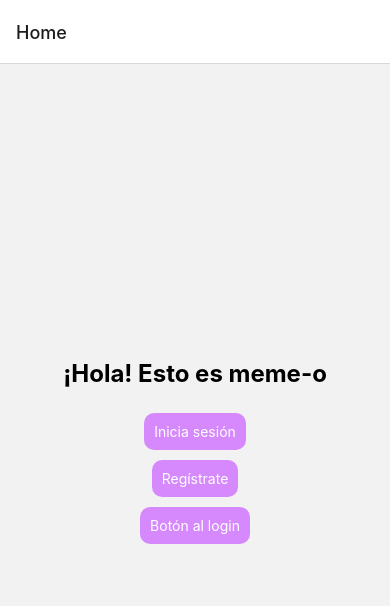
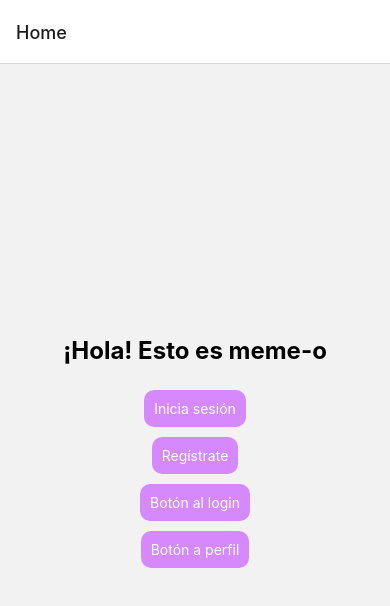
Before and after one commit to pSand99/Front_MMO, a React Native app: screen / in a window 390 px wide. Shown: the top 606 px of the page. Built offline with nearby package versions, Linux system fonts and the light colour scheme.

Commit message:
1junio(2)

```diff
--- a/App.js
+++ b/App.js
@@ -6,7 +6,7 @@ import LoginScreen from './screens/LoginScreen';
 import FeedScreen from './screens/FeedScreen';
 import ConversationsScreen from './screens/ConversationsScreen';
 import SingleChatScreen from './screens/SingleChatScreen';
-import BubbleTry from './screens/BubbleTry';
+import ProfileScreen from './screens/ProfileScreen';
 import PostScreen from './screens/Posts';
 
 const Stack = createStackNavigator();
@@ -20,7 +20,7 @@ const App = () => {
         <Stack.Screen name="Feed" component={FeedScreen} />
         <Stack.Screen name="Conversations" component={ConversationsScreen} />
         <Stack.Screen name="SingleChat" component={SingleChatScreen} />
-        <Stack.Screen name="Bubble" component={BubbleTry} />
+        <Stack.Screen name="Profile" component={ProfileScreen} />
         <Stack.Screen name="Posts" component={PostScreen} />
 
       </Stack.Navigator>
--- a/screens/BubbleTry.js
+++ /dev/null
@@ -1,152 +0,0 @@
-import React, { useState } from 'react';
-import { View, Text, Button, StyleSheet, Dimensions, TouchableOpacity } from 'react-native';
-import { useNavigation } from '@react-navigation/native';
-import Modal from 'react-native-modal';
-import Animated, { Easing, useSharedValue, useAnimatedStyle, withTiming } from 'react-native-reanimated';
-
-const { width, height } = Dimensions.get('window');
-
-const HomeScreen = () => {
-
-  //ESTO ES UNA PÁGINA EQUIS DE PRUEBA NO HACERLE CASO
-
-
-
-  const navigation = useNavigation();
-
-
-
-
-  // Estados para la visibilidad de cada modal
-  const [isLoginModalVisible, setLoginModalVisible] = useState(false);
-  const [isRegisterModalVisible, setRegisterModalVisible] = useState(false);
-  const [buttonPosition, setButtonPosition] = useState({ x: 0, y: 0 });
-
-  // Animación para ambos modales
-  const loginScale = useSharedValue(0);
-  const registerScale = useSharedValue(0);
-
-  const loginAnimatedStyle = useAnimatedStyle(() => ({
-    transform: [{ scale: loginScale.value }],
-  }));
-
-  const registerAnimatedStyle = useAnimatedStyle(() => ({
-    transform: [{ scale: registerScale.value }],
-  }));
-
-  const openModalLogin = (event) => {
-    // Obtener la posición del botón
-    event.target.measure((fx, fy, w, h, px, py) => {
-      setButtonPosition({ x: px + w / 2, y: py + h / 2 });
-      setLoginModalVisible(true);
-      loginScale.value = 0;
-      loginScale.value = withTiming(1, { duration: 1000, easing: Easing.out(Easing.exp) });
-    });
-  };
-
-  const openModalRegister = (event) => {
-    // Obtener la posición del botón
-    event.target.measure((fx, fy, w, h, px, py) => {
-      setButtonPosition({ x: px + w / 2, y: py + h / 2 });
-      setRegisterModalVisible(true);
-      registerScale.value = 0;
-      registerScale.value = withTiming(1, { duration: 1000, easing: Easing.out(Easing.exp) });
-    });
-  };
-
-  const closeModalLogin = () => {
-    // Animación y cambio de estado visibilidad
-    loginScale.value = withTiming(0, { duration: 600, easing: Easing.in(Easing.exp) }, () => {
-      setLoginModalVisible(false);
-    });
-  };
-
-  const closeModalRegister = () => {
-    // Animación y cambio de estado visibilidad
-    registerScale.value = withTiming(0, { duration: 600, easing: Easing.in(Easing.exp) }, () => {
-      setRegisterModalVisible(false);
-    });
-  };
-
-  const handleLogout = () => {
-    navigation.navigate('Login');
-  };
-
-  return (
-    <View style={styles.container}>
-      <Text style={styles.title}>¡Hola! Esto es meme-o</Text>
-
-      {/* LOGIN */}
-      <Button title="Inicia sesión" onPress={openModalLogin} />
-      <Modal
-        isVisible={isLoginModalVisible}
-        animationIn="zoomIn"
-        animationOut="zoomOut"
-        onBackdropPress={closeModalLogin}
-        style={{ margin: 0, justifyContent: 'center', alignItems: 'center' }}
-      >
-        <Animated.View style={[styles.modalContent, loginAnimatedStyle]}>
-          <Text style={styles.modalText}>LOGGEATEEEE SIU</Text>
-          <TouchableOpacity onPress={closeModalLogin}>
-            <Text style={styles.closeButton}>Close</Text>
-          </TouchableOpacity>
-        </Animated.View>
-      </Modal>
-
-      <Button title="Regístrate" onPress={openModalRegister} />
-      <Modal
-        isVisible={isRegisterModalVisible}
-        animationIn="zoomIn"
-        animationOut="zoomOut"
-        onBackdropPress={closeModalRegister}
-        style={{ margin: 0, justifyContent: 'center', alignItems: 'center' }}
-      >
-        <Animated.View style={[styles.modalContent, registerAnimatedStyle]}>
-          <Text style={styles.modalText}>REGÍSTRATEEEEE</Text>
-          <TouchableOpacity onPress={closeModalRegister}>
-            <Text style={styles.closeButton}>Close</Text>
-          </TouchableOpacity>
-        </Animated.View>
-      </Modal>
-
-      <Button title="Cerrar sesión" onPress={handleLogout} />
-    </View>
-  );
-};
-
-const styles = StyleSheet.create({
-  container: {
-    flex: 1,
-    justifyContent: 'center',
-    alignItems: 'center',
-    padding: 20,
-  },
-  title: {
-    fontSize: 24,
-    fontWeight: 'bold',
-    marginBottom: 20,
-  },
-  modalContent: {
-    width: 200,
-    height: 200,
-    backgroundColor: 'white',
-    borderRadius: 20,
-    justifyContent: 'center',
-    alignItems: 'center',
-    shadowColor: '#000',
-    shadowOffset: { width: 0, height: 2 },
-    shadowOpacity: 0.8,
-    shadowRadius: 2,
-    elevation: 5,
-  },
-  modalText: {
-    fontSize: 18,
-    marginBottom: 10,
-  },
-  closeButton: {
-    color: 'red',
-    fontSize: 16,
-  }
-});
-
-export default HomeScreen;
--- a/screens/HomeScreen.js
+++ b/screens/HomeScreen.js
@@ -3,7 +3,6 @@ import { View, Text, Button, StyleSheet, Dimensions, TouchableOpacity, TextInput
 import { useNavigation } from '@react-navigation/native';
 import Modal from 'react-native-modal';
 import Animated, { Easing, useSharedValue, useAnimatedStyle, withTiming } from 'react-native-reanimated';
-import { ImageBackground } from 'react-native-web';
 
 const { width, height } = Dimensions.get('window');
 
@@ -68,6 +67,11 @@ const HomeScreen = () => {
     navigation.navigate('Login');
   };
 
+    // Navegación a screen de "ProfileScreen"
+    const handleProfile = () => {
+      navigation.navigate('Profile');
+    };
+
   return (
     <View style={styles.container}>
       <Text style={styles.title}>¡Hola! Esto es meme-o</Text>
@@ -117,6 +121,10 @@ const HomeScreen = () => {
 
       <TouchableOpacity style={styles.screenButton} onPress={handleLogout}>
         <Text style={styles.buttonText}>Botón al login</Text>
+      </TouchableOpacity>
+
+      <TouchableOpacity style={styles.screenButton} onPress={handleProfile}>
+        <Text style={styles.buttonText}>Botón a perfil</Text>
       </TouchableOpacity>
 
     </View>
--- /dev/null
+++ b/screens/ProfileScreen.js
@@ -0,0 +1,101 @@
+import React from 'react';
+import { View, Text, Image, StyleSheet, Dimensions, ScrollView } from 'react-native';
+
+const { width } = Dimensions.get('window');
+const NUM_COLUMNS = 2;
+
+const user = {
+  profileImage: 'https://img.freepik.com/foto-gratis/retrato-hermoso-mujer-joven-posicion-pared-gris_231208-10760.jpg?t=st=1717233516~exp=1717237116~hmac=d6a88ab2fd33d9fc83f6389e6ac669ec688eb2c150ce77d719cc30176ff38e42&w=826',
+  username: 'meme_user',
+  images: [
+    { id: '1', src: 'https://ethic.es/wp-content/uploads/2023/01/memes-antes.jpg', caption: 'Caption 1' },
+    { id: '2', src: 'https://example.com/image2.jpg', caption: 'Caption 2' },
+    { id: '3', src: 'https://example.com/image3.jpg', caption: 'Caption 3' },
+    { id: '4', src: 'https://example.com/image4.jpg', caption: 'Caption 4' },
+    { id: '5', src: 'https://example.com/image4.jpg', caption: 'Caption 5' },
+    { id: '6', src: 'https://example.com/image4.jpg', caption: 'Caption 6' },
+    { id: '7', src: 'https://example.com/image4.jpg', caption: 'Caption 7' },
+    { id: '8', src: 'https://example.com/image4.jpg', caption: 'Caption 8' },
+    { id: '9', src: 'https://example.com/image4.jpg', caption: 'Caption 9' },
+    // ... más imágenes
+  ],
+};
+
+const ProfileScreen = () => {
+  const renderItem = ({ item }) => (
+    <View style={styles.imageContainer}>
+      <Image source={{ uri: item.src }} style={styles.image} />
+      <Text style={styles.caption}>{item.caption}</Text>
+    </View>
+  );
+
+  return (
+    <View style={styles.container}>
+      <View style={styles.header}>
+        <Image source={{ uri: user.profileImage }} style={styles.profileImage} />
+        <Text style={styles.username}>{user.username}</Text>
+      </View>
+
+      <ScrollView contentContainerStyle={styles.imagesList}>
+        {user.images.map((item) => (
+          <View key={item.id} style={styles.imageContainer}>
+            <Image source={{ uri: item.src }} style={styles.image} />
+            <Text style={styles.caption}>{item.caption}</Text>
+          </View>
+        ))}
+      </ScrollView>
+    </View>
+  );
+};
+
+const styles = StyleSheet.create({
+    container: {
+        flex: 1,
+        backgroundColor: '#f2f2f2',
+      },
+      header: {
+        alignItems: 'center',
+        padding: 20,
+        backgroundColor: '#fff',
+        borderBottomWidth: 1,
+        borderBottomColor: '#ccc',
+      },
+      profileImage: {
+        width: 100,
+        height: 100,
+        borderRadius: 50,
+        marginBottom: 10,
+      },
+      username: {
+        fontSize: 24,
+        fontWeight: 'bold',
+      },
+      imagesList: {
+        flex: 1,
+        position: 'absolute',
+        width: '100%',
+
+        padding: 10,
+        flexDirection: 'row',
+        flexWrap: 'wrap',
+        justifyContent: 'space-between',
+      },
+      imageContainer: {
+        width: width / NUM_COLUMNS - 20,
+        marginBottom: 10,
+        backgroundColor: '#fff',
+        borderRadius: 40,
+        overflow: 'hidden',
+        alignItems: 'center',
+      },
+      image: {
+        width: '100%',
+        height: width / NUM_COLUMNS - 20,
+      },
+      caption: {
+        padding: 5,
+        textAlign: 'center',
+      },
+});
+
+export default ProfileScreen;
```
